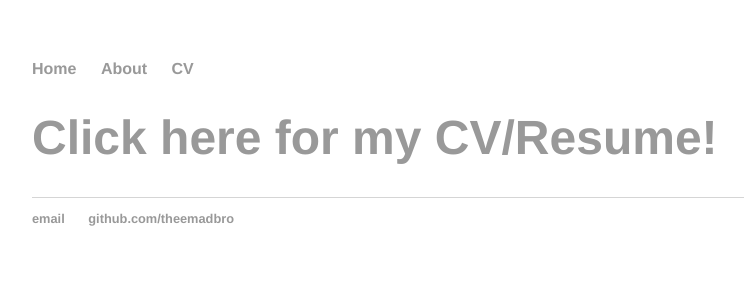
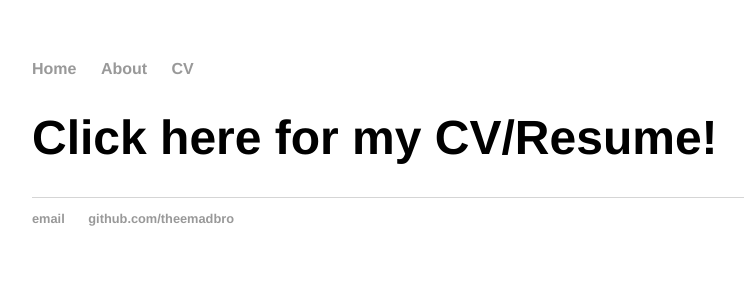
Before and after one commit to theemadbro/theemadbro.github.io, a Jekyll site: the page built from cv/index.html, in a window 1280 px wide. Shown: the top 300 px of the page, without its empty margins (160-904 px from the left). Built offline with Jekyll 4.4.1, drawn with Linux system fonts in a browser that asks for light colours.

Commit message:
styles on cv

```diff
--- a/cv/index.html
+++ b/cv/index.html
@@ -3,5 +3,5 @@ layout: default
 title: CV/Resume
 ---
 <div class="blurb">
-    <a href="./Kevin_Capotosto_Resume.pdf" download><h1>Click here for my CV/Resume! </h1></a>
+    <a href="./Kevin_Capotosto_Resume.pdf" style="color: black;" download><h1>Click here for my CV/Resume! </h1></a>
 </div><!-- /.blurb -->
```
